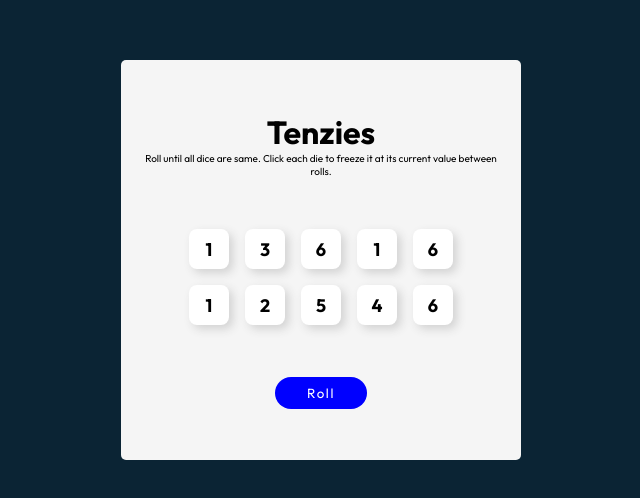
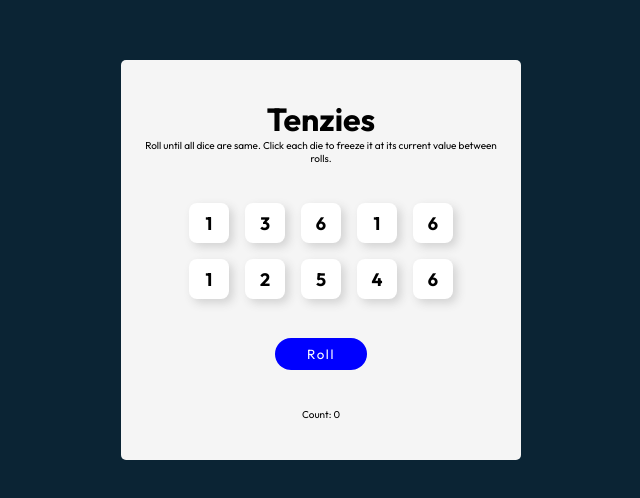
Before and after one commit to sharmasagarr/tenziesGame, a React (Vite) app: page / in a window 1280 px wide. Shown: the part 140-638 px from the top of the page, without its empty margins (319-959 px from the left). Built offline with nearby package versions, Linux system fonts and the light colour scheme.

Commit message:
added count feature

```diff
--- a/src/App.jsx
+++ b/src/App.jsx
@@ -6,6 +6,7 @@ import Confetti from "react-confetti"
 
 export default function App(){
   const [dice, setDice] = useState(() => generateAllNewDice())
+  const [count, setCount] = useState(0)
 
   const gameWon = dice.every(dieObj => dieObj.isHeld===true && dieObj.value===dice[0].value)
 
@@ -32,8 +33,10 @@ export default function App(){
           }}
         )}
       )
+      setCount(count => count+1)
     } else {
       setDice(generateAllNewDice())
+      setCount(0)
     }
   }
 
@@ -73,6 +76,7 @@ export default function App(){
           {gameWon ? "New Game" : "Roll"}
         </button>
       </div>
+      <div className="count"><p>Count: {count}</p></div>
     </main>
 )
 }
```
